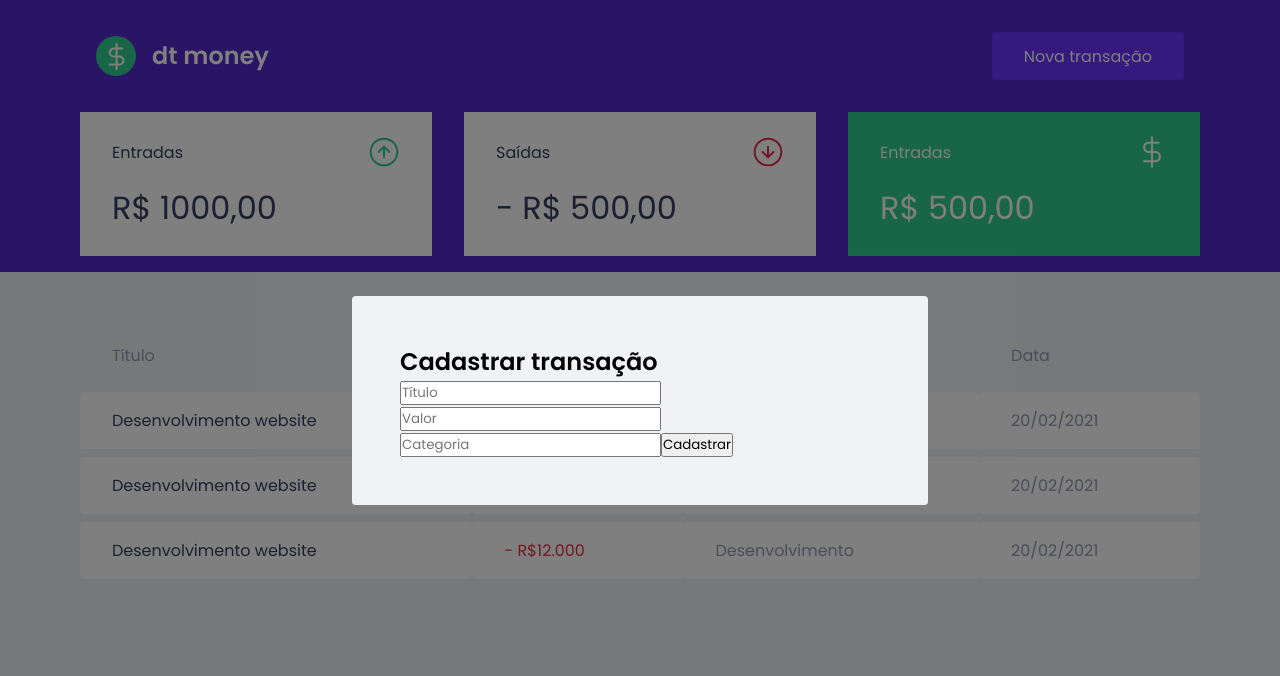
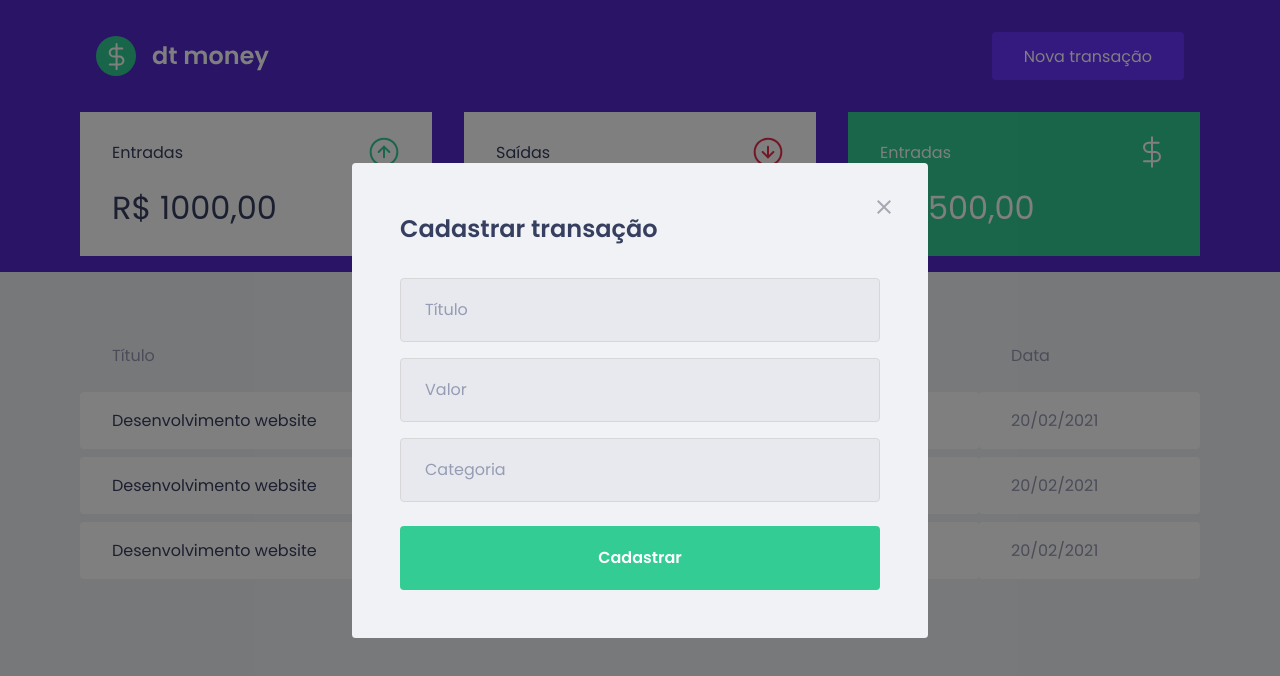
Before and after one commit to MayaraSs/account-manager-react-typescript, a React (Create React App) app: page / in a window 1280 px wide. Both pictures are taken after a click on the button "Nova transação". Shown: the top 676 px of the page. Built offline with nearby package versions, Linux system fonts and the light colour scheme; no server answers; what miragejs would draw is missing.

Commit message:
Styles Modal

```diff
--- a/src/components/NewTransactionModal/index.tsx
+++ b/src/components/NewTransactionModal/index.tsx
@@ -1,7 +1,7 @@
 import React from "react";
 import Modal from 'react-modal'
 import { Container } from "./styles";
-
+import closeImg from '../../assets/close.svg'
 interface Props {
   isOpen: boolean;
   onRequestClose: () => void;
@@ -10,13 +10,22 @@
 export function NewTransactionModal( {isOpen, onRequestClose}: Props){
 
   return (
+    <Modal
+    isOpen={isOpen}
+    onRequestClose={onRequestClose}
+    overlayClassName="react-modal-overlay"
+    className="react-modal-content"
+    >
+
+    <button
+      type="button"
+      onClick={onRequestClose}
+      className="react-modal-close"
+    >
+      <img src={closeImg} alt="Fechar modal"/>
+    </button>
+
     <Container>
-      <Modal
-        isOpen={isOpen}
-        onRequestClose={onRequestClose}
-        overlayClassName="react-modal-overlay"
-        className="react-modal-content"
-      >
         <h2>Cadastrar transação </h2>
 
         <input
@@ -33,7 +42,7 @@
         <button type="submit">
           Cadastrar
         </button>
+    </Container>
       </Modal>
-    </Container>
   )
 }
--- a/src/components/NewTransactionModal/styles.ts
+++ b/src/components/NewTransactionModal/styles.ts
@@ -1,4 +1,49 @@
 import styled from 'styled-components'
 
 export const Container = styled.form`
+  h2{
+    color: var(--text-title);
+    font-size: 1.5rem;
+    margin-bottom: 2rem;
+  }
+
+  input {
+    width: 100%;
+    padding: 0 1.5rem;
+    height: 4rem;
+    border-radius: 0.25rem;
+
+    border: 1px solid #d7d7d7;
+    background: #e7e9ee;
+
+    font-weight: 400;
+    font-size: 1rem;
+
+    &::placeholder{
+      color: var(--text-body);
+    }
+
+    & + input {
+      margin-top: 1rem;
+    }
+  }
+
+  button[type="submit"]{
+    width: 100%;
+    padding: 0 1.5rem;
+    height: 4rem;
+    background: var(--green);
+    color: #FFF;
+    border-radius: 0.25rem;
+    border: 0;
+    font-size: 1rem;
+    margin-top: 1.5rem;
+    font-weight: 600;
+
+    transition: filter 0.2s;
+
+    &:hover {
+      filter: brightness(0.9);
+    }
+  }
 `
--- a/src/styles/global.ts
+++ b/src/styles/global.ts
@@ -67,6 +67,7 @@
     align-items: center;
     justify-content: center;
   }
+
   .react-modal-content{
     width: 100%;
     max-width: 576px;
@@ -75,4 +76,18 @@
     position: relative;
     border-radius: 0.24rem;
   }
+
+  .react-modal-close{
+    position: absolute;
+    right: 1.5rem;
+    top: 1.5rem;
+    border:0;
+    background: transparent;
+
+    transition: filter 0.2s;
+
+    &:hover{
+      filter: brightness(0.9);
+    }
+  }
 `
```
Also changed, not shown: src/assets/close.svg (added), 1 other file (tests, documents, lock files or other folders).
